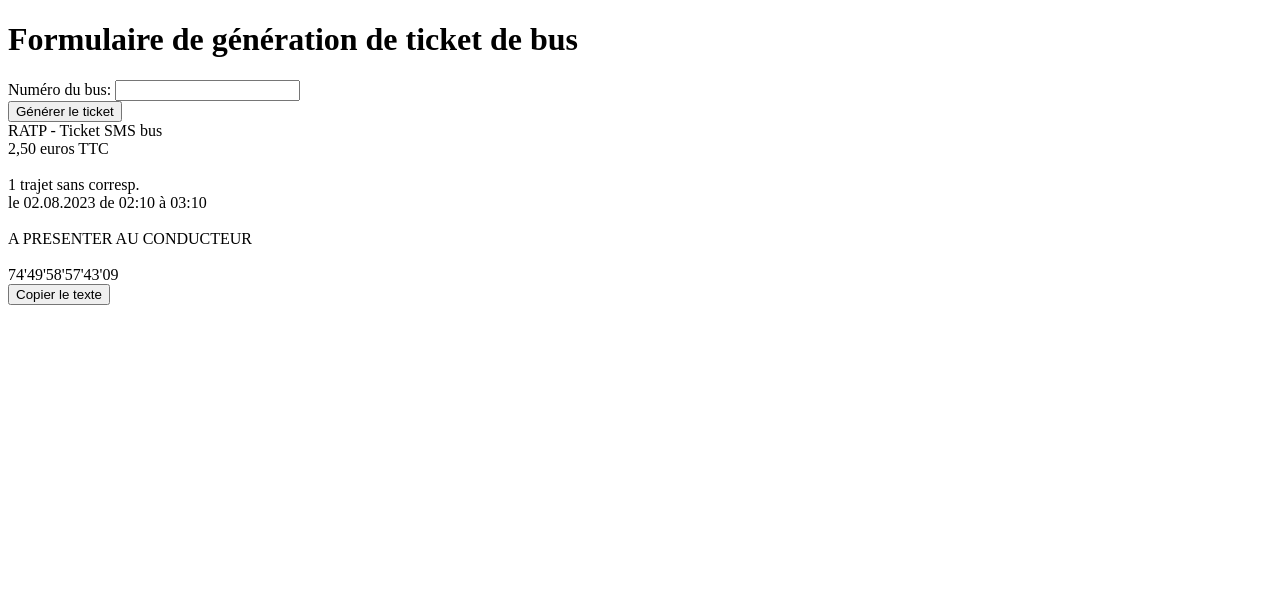
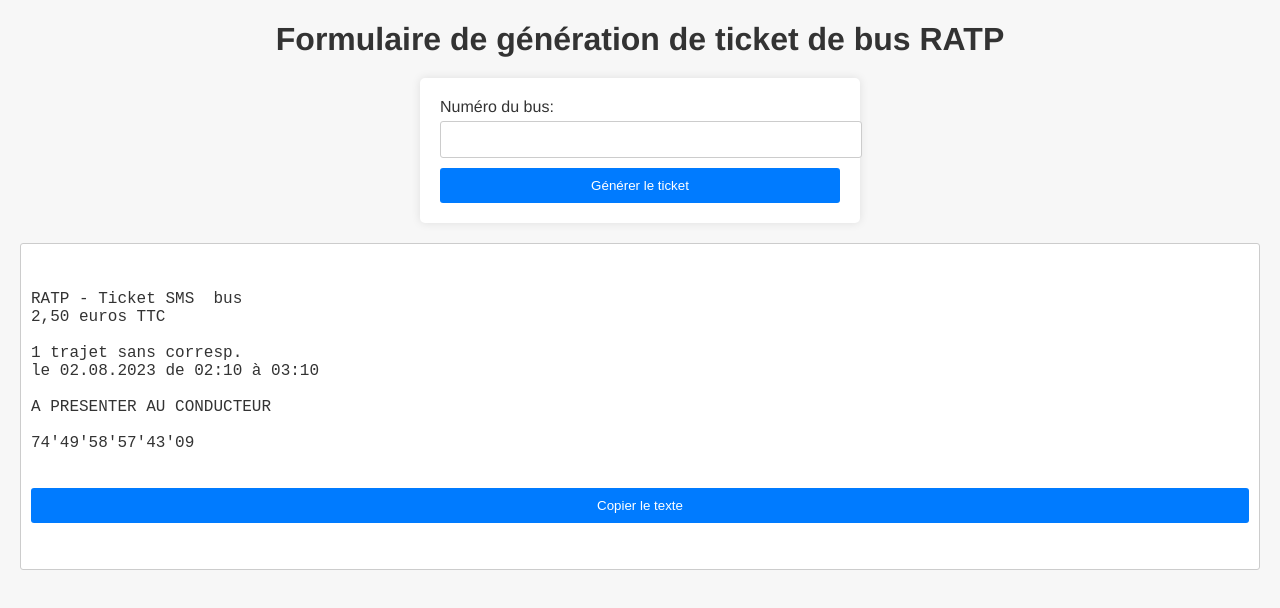
Before and after one commit to Ladislife/bus, a plain HTML site: page index.html in a window 1280 px wide. Both pictures are taken after a click on the button "Générer le ticket". Drawn offline with Linux system fonts and the light colour scheme.

Commit message:
css + dark

```diff
--- a/index.html
+++ b/index.html
@@ -1,66 +1,144 @@
 <!DOCTYPE html>
 <html>
 <head>
-  <title>Formulaire de génération de ticket de bus </title>
+  <title>Formulaire de génération de ticket de bus RATP</title>
+  <style>
+    body {
+      font-family: 'Helvetica Neue', sans-serif;
+      margin: 20px;
+      color: #333;
+      background-color: #f7f7f7;
+    }
+
+    body.dark-mode {
+      color: #f1f1f1;
+      background-color: #333;
+    }
+
+    h1 {
+      text-align: center;
+      margin-bottom: 20px;
+    }
+
+    #bus-ticket-form {
+      max-width: 400px;
+      margin: 0 auto;
+      padding: 20px;
+      background-color: #fff;
+      box-shadow: 0 0 10px rgba(0, 0, 0, 0.1);
+      border-radius: 5px;
+    }
+
+    label {
+      display: block;
+      margin-bottom: 5px;
+    }
+
+    input {
+      width: 100%;
+      padding: 10px;
+      margin-bottom: 10px;
+      border: 1px solid #ccc;
+      border-radius: 3px;
+    }
+
+    button {
+      display: block;
+      width: 100%;
+      padding: 10px;
+      background-color: #007bff;
+      color: #fff;
+      border: none;
+      border-radius: 3px;
+      cursor: pointer;
+    }
+
+    #output-container {
+      display: none;
+      margin-top: 20px;
+      white-space: pre-wrap;
+      font-family: 'Courier New', monospace;
+      border: 1px solid #ccc;
+      padding: 10px;
+      color: #333;
+      background-color: #fff;
+      border-radius: 3px;
+    }
+
+    #output-container.show {
+      display: block;
+    }
+  </style>
 </head>
 <body>
-  <h1>Formulaire de génération de ticket de bus </h1>
+  <h1>Formulaire de génération de ticket de bus RATP</h1>
   <form id="bus-ticket-form">
     <label for="busNumber">Numéro du bus:</label>
-    <input type="text" id="busNumber" required><br>
+    <input type="text" id="busNumber" required>
 
     <button type="button" onclick="generateTicket()">Générer le ticket</button>
   </form>
 
-  <div id="output"></div>
-
-  <button id="copyButton" style="display: none;" onclick="copyToClipboard()">Copier le texte</button>
+  <div id="output-container">
+    <div id="output"></div>
+    <button id="copyButton" style="display: none;" onclick="copyToClipboard()">Copier le texte</button>
+  </div>
 
   <script>
     function generateTicket() {
       const busNumber = document.getElementById('busNumber').value;
 
-      const now = new Date(); // Obtenir la date et l'heure actuelles
-      const day = String(now.getDate()).padStart(2, '0'); // Jour sur 2 chiffres
-      const month = String(now.getMonth() + 1).padStart(2, '0'); // Mois sur 2 chiffres
-      const year = now.getFullYear(); // Année sur 4 chiffres
+      const now = new Date();
+      const day = String(now.getDate()).padStart(2, '0');
+      const month = String(now.getMonth() + 1).padStart(2, '0');
+      const year = now.getFullYear();
       const journeyDate = `${day}.${month}.${year}`;
 
-      const hours = String(now.getHours()).padStart(2, '0'); // Heures sur 2 chiffres
-      const minutes = String(now.getMinutes()).padStart(2, '0'); // Minutes sur 2 chiffres
+      const hours = String(now.getHours()).padStart(2, '0');
+      const minutes = String(now.getMinutes()).padStart(2, '0');
       const startTime = `${hours}:${minutes}`;
 
-      // Calculer l'heure de fin du trajet en ajoutant une heure à l'heure de début
       const endTime = new Date(now.getTime() + 60 * 60 * 1000);
       const endHours = String(endTime.getHours()).padStart(2, '0');
       const endMinutes = String(endTime.getMinutes()).padStart(2, '0');
       const formattedEndTime = `${endHours}:${endMinutes}`;
 
-      const outputText = `RATP - Ticket SMS  bus ${busNumber}<br>2,50 euros TTC<br><br>1 trajet sans corresp.<br>le ${journeyDate} de ${startTime} à ${formattedEndTime}<br><br>A PRESENTER AU CONDUCTEUR<br><br>74'49'58'57'43'09`;
+      const outputText = `RATP - Ticket SMS  bus ${busNumber}\n2,50 euros TTC\n\n1 trajet sans corresp.\nle ${journeyDate} de ${startTime} à ${formattedEndTime}\n\nA PRESENTER AU CONDUCTEUR\n\n74'49'58'57'43'09`;
 
-      document.getElementById('output').innerHTML = outputText;
-
-      // Afficher le bouton de copie une fois que le texte est généré
+      document.getElementById('output').innerText = outputText;
+      document.getElementById('output-container').classList.add('show');
       document.getElementById('copyButton').style.display = 'block';
     }
 
     function copyToClipboard() {
-      const outputElement = document.getElementById('output');
-      const range = document.createRange();
-      range.selectNodeContents(outputElement);
-      const selection = window.getSelection();
-      selection.removeAllRanges();
-      selection.addRange(range);
+      const outputText = document.getElementById('output').innerText;
+      const textarea = document.createElement('textarea');
+      textarea.value = outputText;
+      document.body.appendChild(textarea);
+      textarea.select();
+      document.execCommand('copy');
+      document.body.removeChild(textarea);
 
-      try {
-        document.execCommand('copy');
-        alert('Le texte a été copié dans le presse-papiers.');
-      } catch (e) {
-        console.error('Impossible de copier le texte.', e);
+      alert('Le texte a été copié dans le presse-papiers.');
+    }
+
+    function setDarkMode(darkMode) {
+      const body = document.body;
+      if (darkMode) {
+        body.classList.add('dark-mode');
+      } else {
+        body.classList.remove('dark-mode');
       }
+    }
 
-      selection.removeAllRanges();
-    }
+    // Détection automatique du mode sombre du système
+    const prefersDarkScheme = window.matchMedia('(prefers-color-scheme: dark)');
+    setDarkMode(prefersDarkScheme.matches);
+
+    // Ajouter un écouteur d'événement pour détecter les changements du mode sombre
+    prefersDarkScheme.addListener((event) => {
+      setDarkMode(event.matches);
+    });
   </script>
 </body>
 </html>
```
